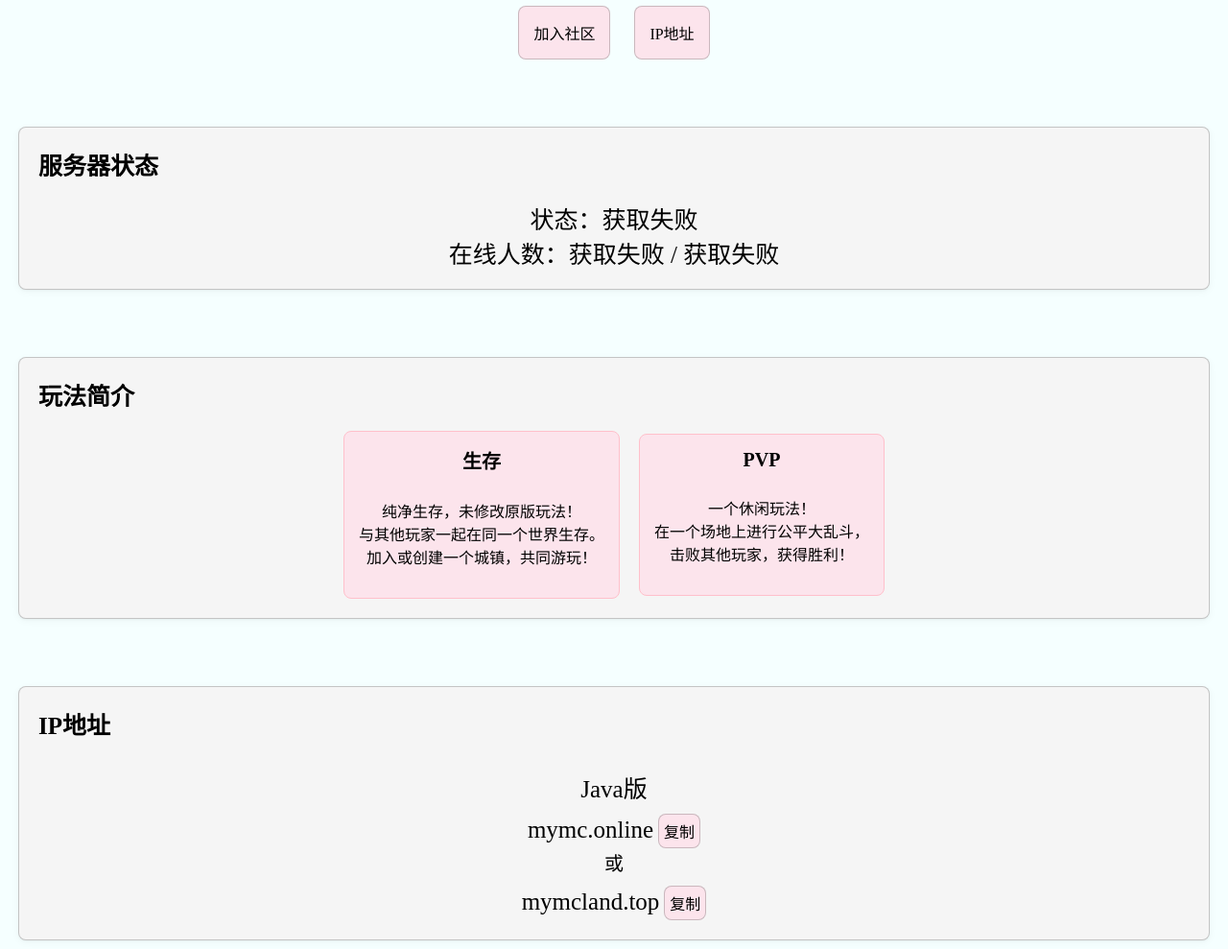
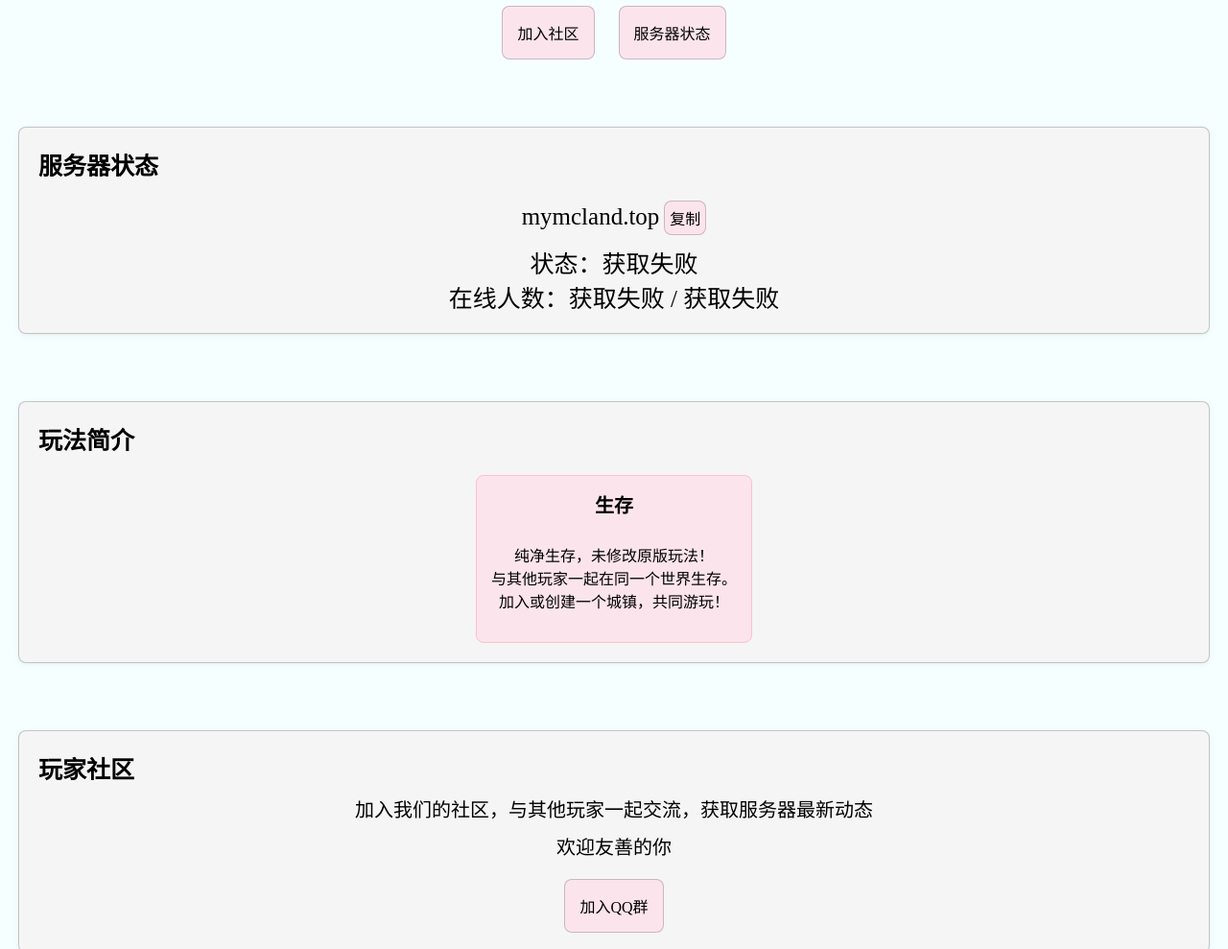
Before and after one commit to MCFurina/MyMC-Website, a plain HTML site: page index.html in a window 1280 px wide. Shown: the part 400-1389 px from the top of the page at 96% size. Drawn offline with Linux system fonts and the light colour scheme; no server answers.

Commit message:
更新主页

```diff
--- a/index.html
+++ b/index.html
@@ -59,10 +59,11 @@
     </div>
     <div style="display: flex; flex-direction: row; margin-top: 50px; justify-content: center; gap: 25px; flex-wrap: wrap;">
         <a class="btn" href="#community">加入社区</a>
-        <a class="btn" href="#ip">IP地址</a>
+        <a class="btn" href="#status">服务器状态</a>
     </div>
-    <div style="margin-top: 70px;" class="center-card">
+    <div style="margin-top: 70px;" class="center-card" id="status">
         <span class="center-card-title">服务器状态</span>
+        <div style="font-size: 25px; margin-top: 10px">mymcland.top<button onclick="copyButton(this, 'mymcland.top')" class="btn" style="padding: 5px; margin-left: 5px">复制</button></div>
         <span style="font-size: 25px; margin-top: 10px">状态：<span id="onlineStatus">--</span></span>
         <span style="font-size: 25px">在线人数：<span id="onlinePlayers">--</span> / <span id="maxPlayers">--</span></span>
     </div>
@@ -77,22 +78,7 @@
                     加入或创建一个城镇，共同游玩！
                 </p>
             </div>
-            <div class="center-card-card">
-                <span style="font-size: 20px; font-weight: bold;">PVP</span>
-                <p>
-                    一个休闲玩法！<br>
-                    在一个场地上进行公平大乱斗，<br>
-                    击败其他玩家，获得胜利！
-                </p>
-            </div>
         </div>
-    </div>
-    <div style="margin-top: 70px;" class="center-card" id="ip">
-        <span class="center-card-title">IP地址</span>
-        <div style="font-size: 25px; margin-top: 20px">Java版</div>
-        <div style="font-size: 25px; margin-top: 10px">mymc.online<button onclick="copyButton(this, 'mymc.online')" class="btn" style="padding: 5px; margin-left: 5px">复制</button></div>
-        <span style="font-size: 20px;">或</span>
-        <div style="font-size: 25px; margin-top: 10px">mymcland.top<button onclick="copyButton(this, 'mymcland.top')" class="btn" style="padding: 5px; margin-left: 5px">复制</button></div>
     </div>
     <div style="margin-top: 70px;" class="center-card" id="community">
         <span class="center-card-title">玩家社区</span>
```
